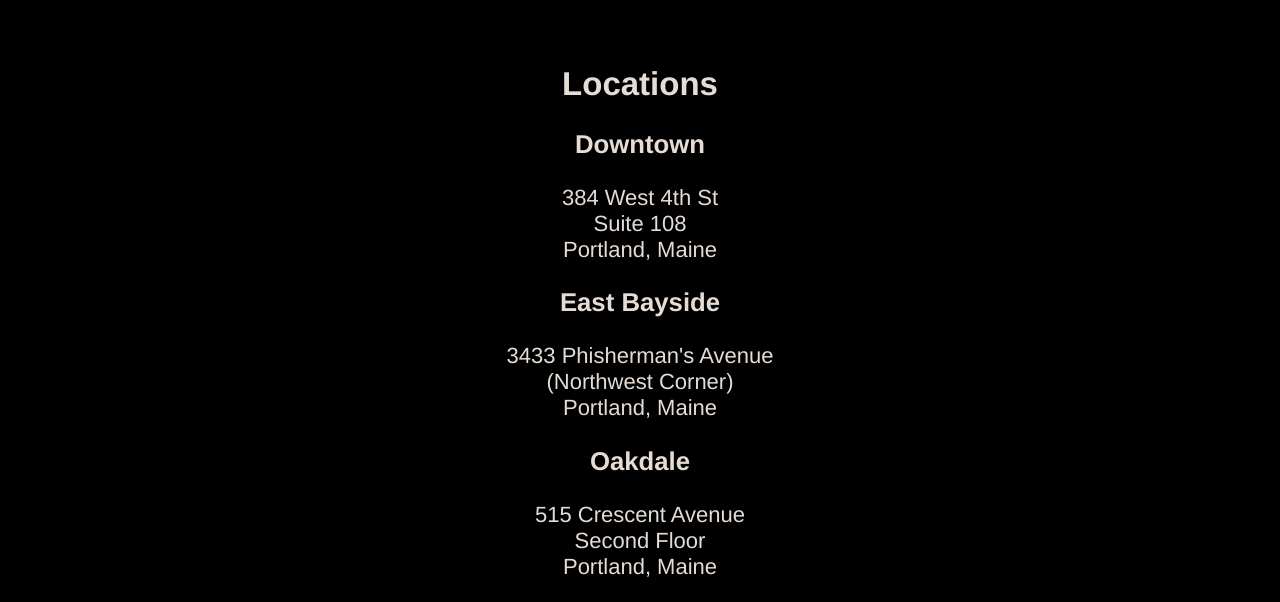
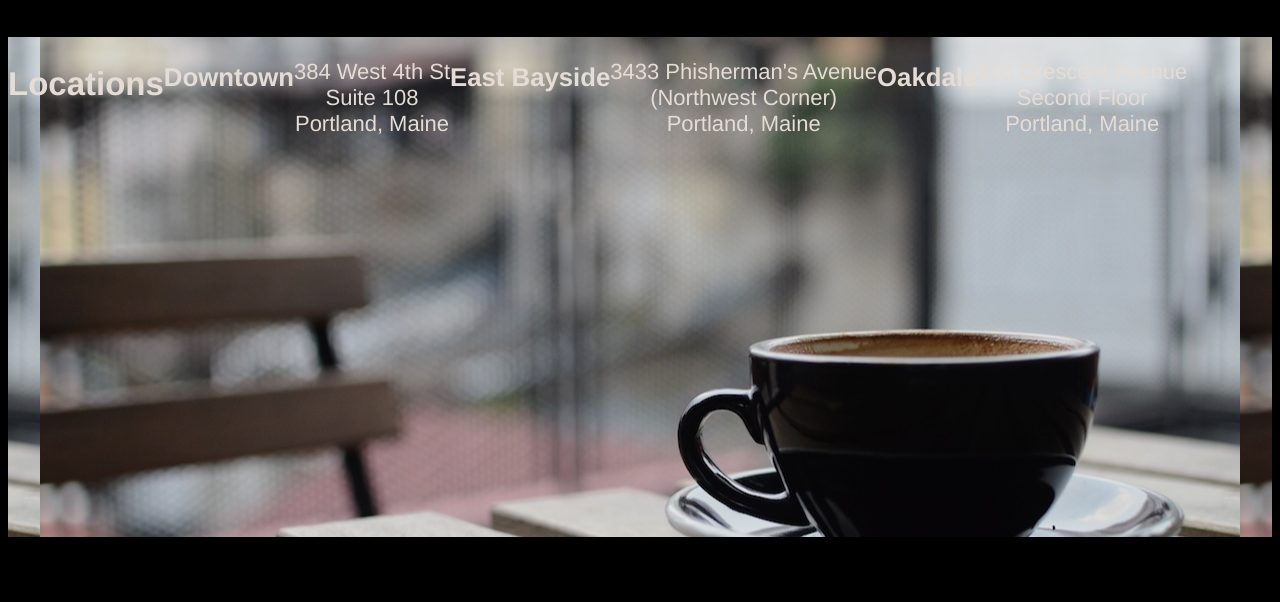
Before and after one commit to leocoding0326/tea-cozy-landing-page, a plain HTML site: page index.html in a window 1280 px wide. Shown: the part 1561-2163 px from the top of the page. After the commit the page ends 2106 px from the top, so only its background shows below. Drawn offline with Linux system fonts and the light colour scheme.

Commit message:
Changes made to .locations section
added new container to wrap the three locations with
set .locations background image and center aligned
set height to 700 divs
change display to flex

```diff
--- a/index.html
+++ b/index.html
@@ -64,6 +64,8 @@
 
     <div class="locations">
         <h2>Locations</h2>
+
+        <div class="locations-container">
             <div>
                 <h3>Downtown</h3>
                 <p>384 West 4th St<br>Suite 108<br>Portland, Maine</p>
@@ -77,5 +79,6 @@
                 <p>515 Crescent Avenue<br>Second Floor<br>Portland, Maine</p>
             </div>
         </div>
+    </div>
 </body>
 </html>
--- a/style.css
+++ b/style.css
@@ -91,3 +91,16 @@ header a:hover {
     display: flex;
     justify-content: center;
 }
+
+/* Locations Section */
+
+.locations {
+    height: 500px;
+    background-image: url(./media/images/img-locations-background.jpg);
+    background-position: center;
+    display: flex;
+}
+
+.locations div {
+    display: flex;
+}
```
Lines whose indentation alone changed are shown as unchanged.
